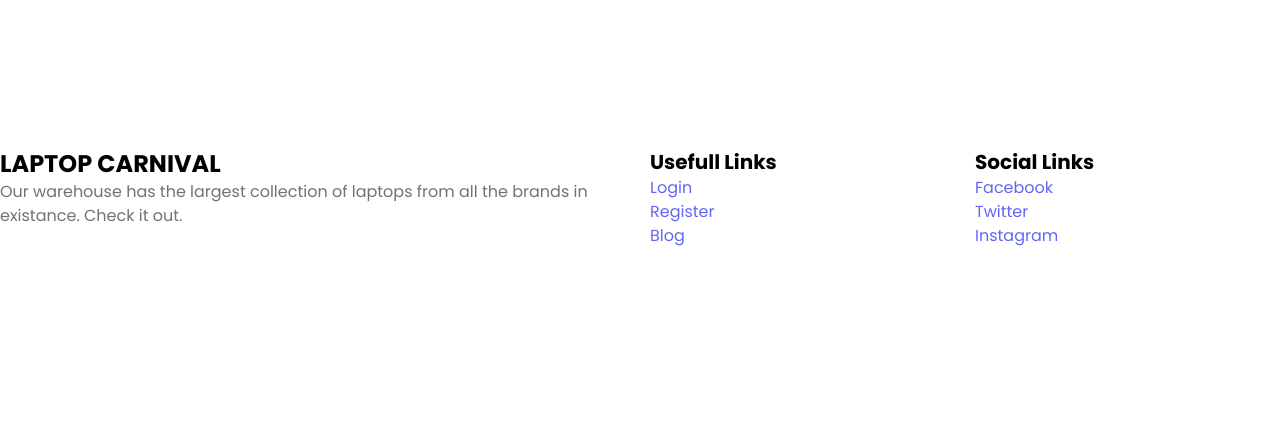
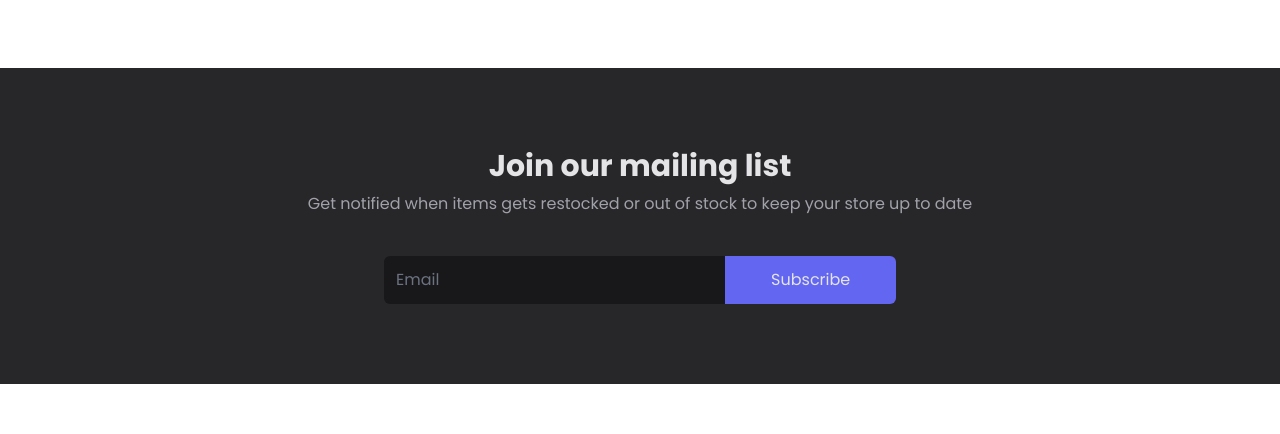
Before and after one commit to shahriyardx/laptop-carnival, a React (Vite) app: page / in a window 1280 px wide. Shown: the part 933-1367 px from the top of the page. Before the commit the page ends 1261 px from the top, so only its background shows below. Built offline with nearby package versions, Linux system fonts and the light colour scheme; no server answers.

Commit message:
Added notify section in homepage

```diff
--- a/src/pages/Home.jsx
+++ b/src/pages/Home.jsx
@@ -1,5 +1,6 @@
 import React from 'react'
 import Banner from '../sections/Banner/Banner'
+import Notify from '../sections/Notify/Notify'
 import Products from '../sections/Products/Products'
 
 const Home = () => {
@@ -7,6 +8,7 @@ const Home = () => {
     <div>
       <Banner />
       <Products />
+      <Notify />
     </div>
   )
 }
--- /dev/null
+++ b/src/sections/Notify/Notify.jsx
@@ -0,0 +1,32 @@
+import React from 'react'
+import toast from 'react-hot-toast'
+import Container from '../../components/Container/Container'
+
+const Notify = () => {
+  const handleSubscription = e => {
+    e.preventDefault()
+    toast.success('Subscription complete')
+    e.target.reset()
+  }
+  return (
+    <div className='bg-zinc-800 text-zinc-200'>
+      <Container className='py-20 text-center'>
+        <h1 className='text-3xl font-bold mb-2'>Join our mailing list</h1>
+        <p className='text-zinc-400'>Get notified when items gets restocked or out of stock to keep your store up to date</p>
+
+        <div className='max-w-lg mx-auto mt-10'>
+          <form onSubmit={handleSubscription}>
+            <div className='grid grid-cols-1 sm:grid-cols-3 gap-5 sm:gap-0'>
+              <input type="email" name="email" placeholder='Email' className='border-none py-3 bg-zinc-900 rounded-md w-full sm:col-span-2 sm:rounded-none sm:rounded-l-md' required/>
+              <div>
+                <button className='px-4 py-3 sm:w-full bg-indigo-500 items-center inline-block justify-center rounded-md sm:rounded-none sm:rounded-r-md'>Subscribe</button>
+              </div>
+            </div>
+          </form>
+        </div>
+      </Container>
+    </div>
+  )
+}
+
+export default Notify
```
